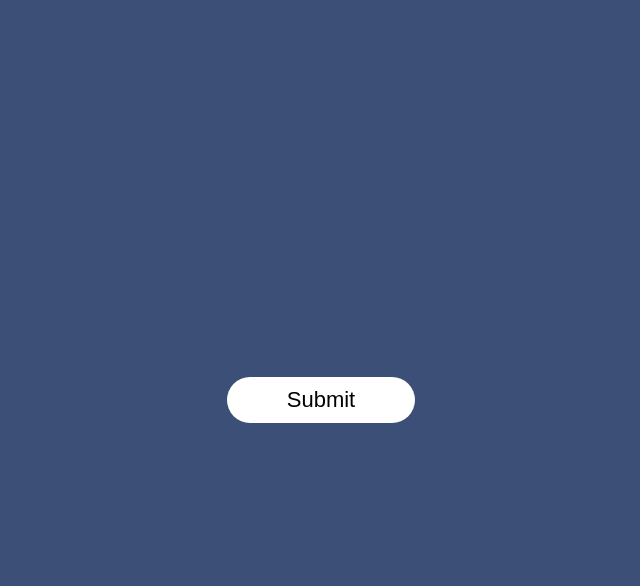
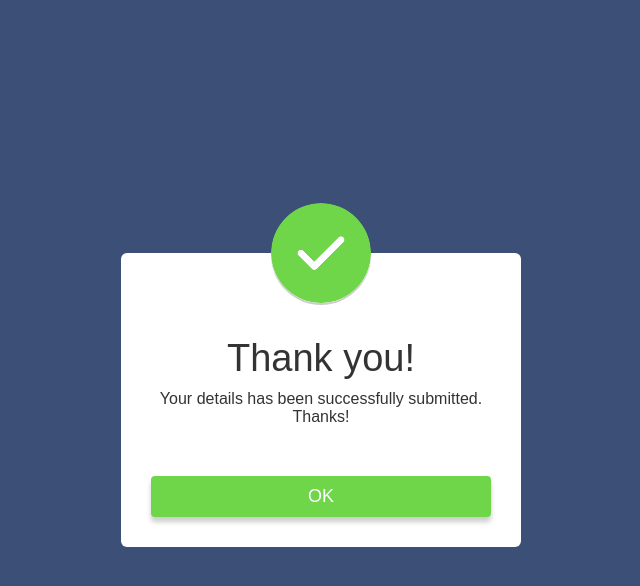
Before and after one commit to HabibAroua/js_skills, a plain HTML site: page create_modal_box/index.html in a window 1280 px wide. Both pictures are taken after a click on the button "Submit". Shown: the whole page, without its empty margins (319-959 px from the left). Drawn offline with Linux system fonts and the light colour scheme.

Commit message:
finish integration

```diff
--- a/create_modal_box/index.html
+++ b/create_modal_box/index.html
@@ -16,7 +16,7 @@
                 <p>
                     Your details has been successfully submitted. Thanks!
                 </p>
-                <button type="button">
+                <button type="button" onclick="closePopup()">
                     OK
                 </button>
             </div>
--- a/create_modal_box/script.js
+++ b/create_modal_box/script.js
@@ -1,9 +1,11 @@
+let popup = document.getElementById('popup');
+
 function openPopup()
 {
-
+    popup.classList.add('open-popup');
 }
 
 function closePopup()
 {
-
+    popup.classList.remove('open-popup');
 }
--- a/create_modal_box/style.css
+++ b/create_modal_box/style.css
@@ -40,6 +40,14 @@
     padding: 0 30px 30px;
     color: #333;
     visibility: hidden;
+    transition: transform 0.4s, top 0.4s;
+}
+
+.open-popup
+{
+    visibility: visible;
+    top: 50%;
+    transform: translate(-50%, -50%) scale(1);
 }
 
 .popup img
```
